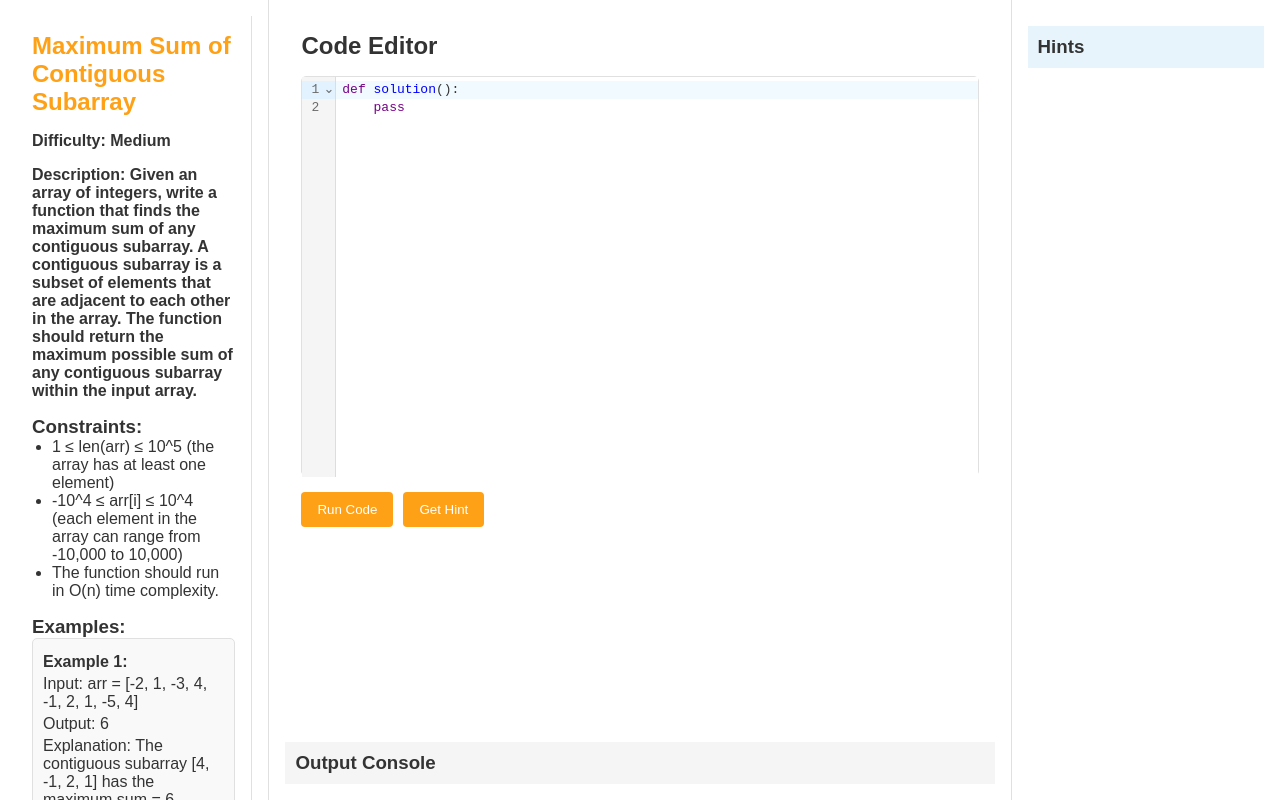
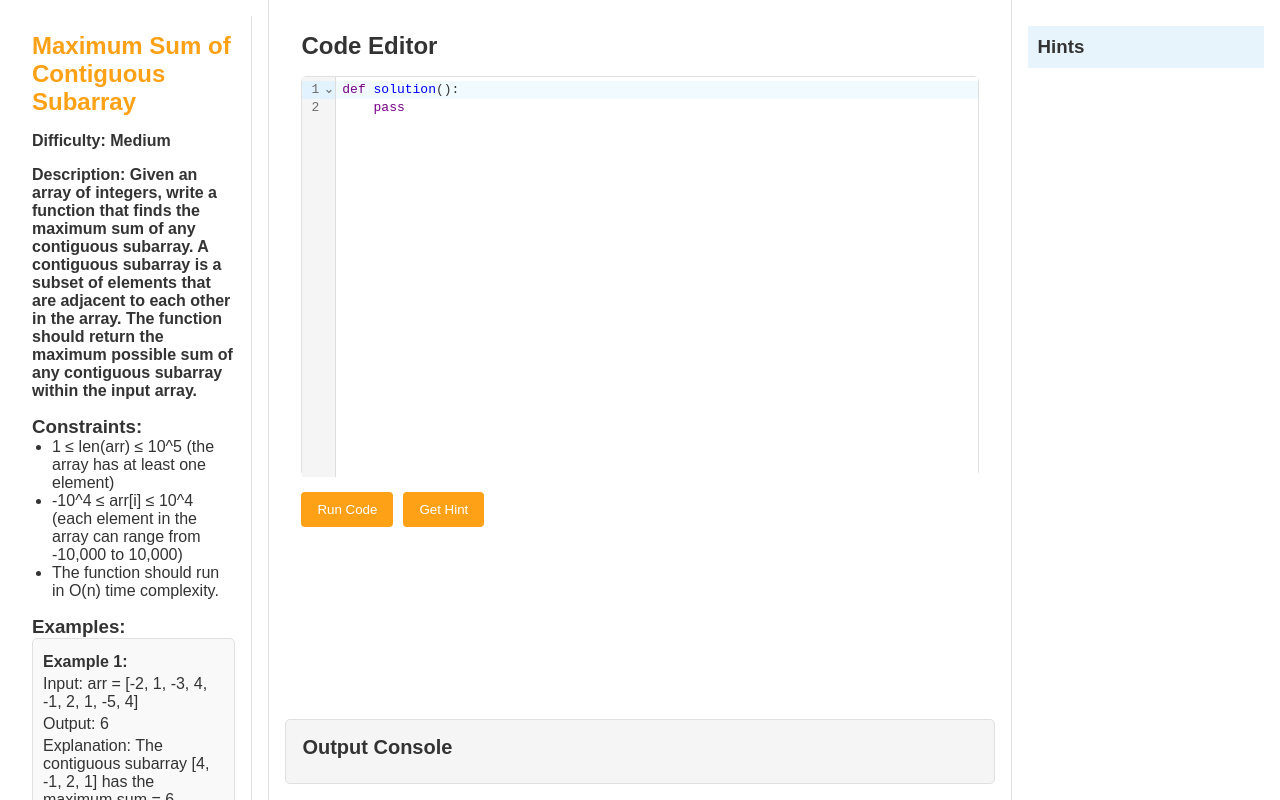
Before and after one commit to tanishabisht/App-LeetcodeAI, a React (Create React App) app: page / in a window 1280 px wide. Built offline with nearby package versions, Linux system fonts and the light colour scheme.

Commit message:
add outputConsole css

```diff
--- a/src/components/OutputConsole.js
+++ b/src/components/OutputConsole.js
@@ -2,9 +2,9 @@ import React from 'react';
 
 const OutputConsole = ({ output }) => {
   return (
-    <div style={{ padding: '10px', background: '#f5f5f5', marginTop: '10px', maxHeight: '100px', overflowY: 'auto' }}>
-      <h3>Output Console</h3>
-      <pre>{output}</pre>
+    <div className="output-console">
+      <h3 className="output-console__title">Output Console</h3>
+      <pre className="output-console__text">{output}</pre>
     </div>
   );
 };
--- a/src/index.css
+++ b/src/index.css
@@ -218,3 +218,36 @@ body {
 .code-editor__button:hover {
   background-color: #e6950e;
 }
+
+
+
+
+
+
+
+
+
+
+/* CodeEditor */
+
+.output-console {
+  padding: 16px;
+  background-color: #f5f5f5;
+  margin-top: 16px;
+  max-height: 100px;
+  overflow-y: auto;
+  border: 1px solid #e0e0e0;
+  border-radius: 5px;
+}
+
+.output-console__title {
+  font-size: 1.25em;
+  margin-bottom: 8px;
+  color: #333;
+}
+
+.output-console__text {
+  font-family: monospace;
+  color: #333;
+  white-space: pre-wrap;
+}
```
